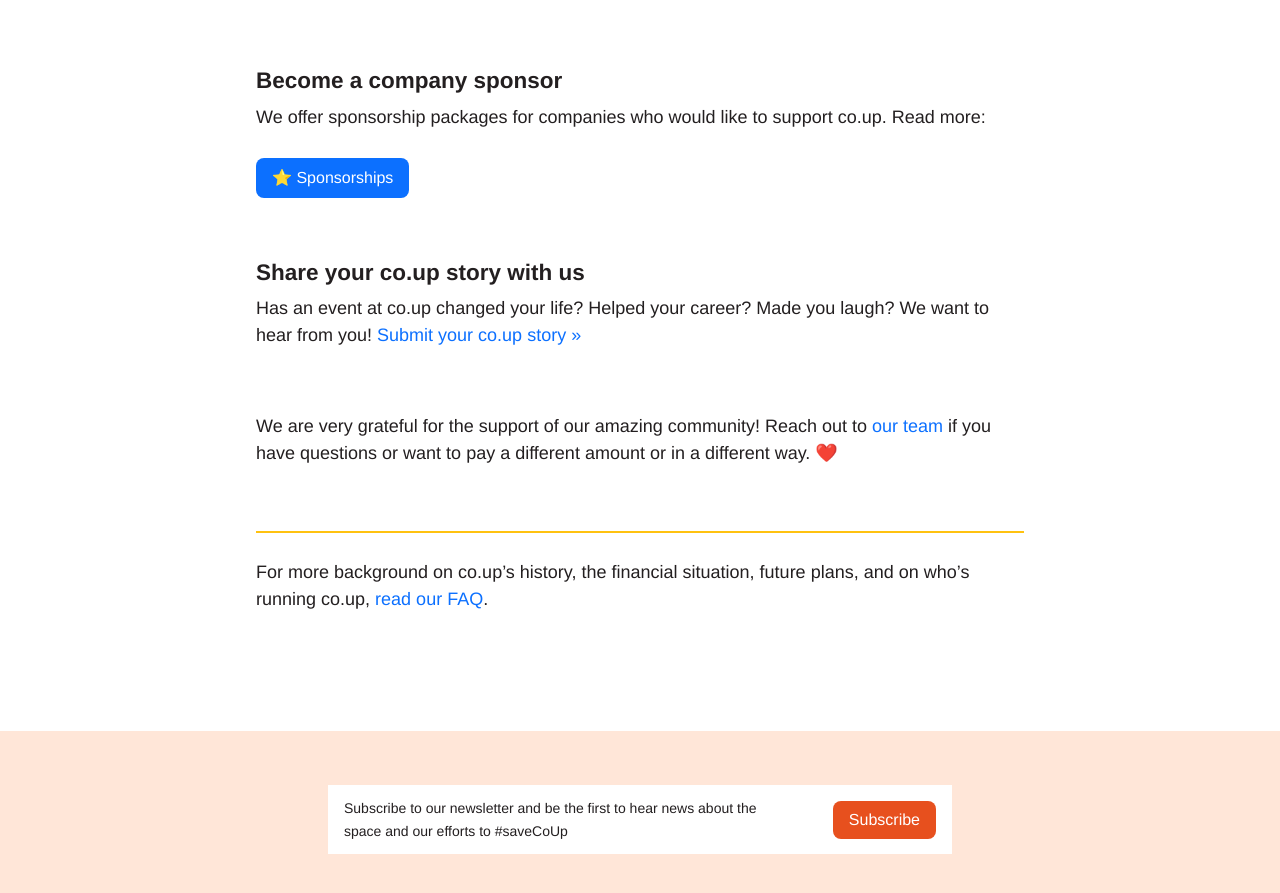
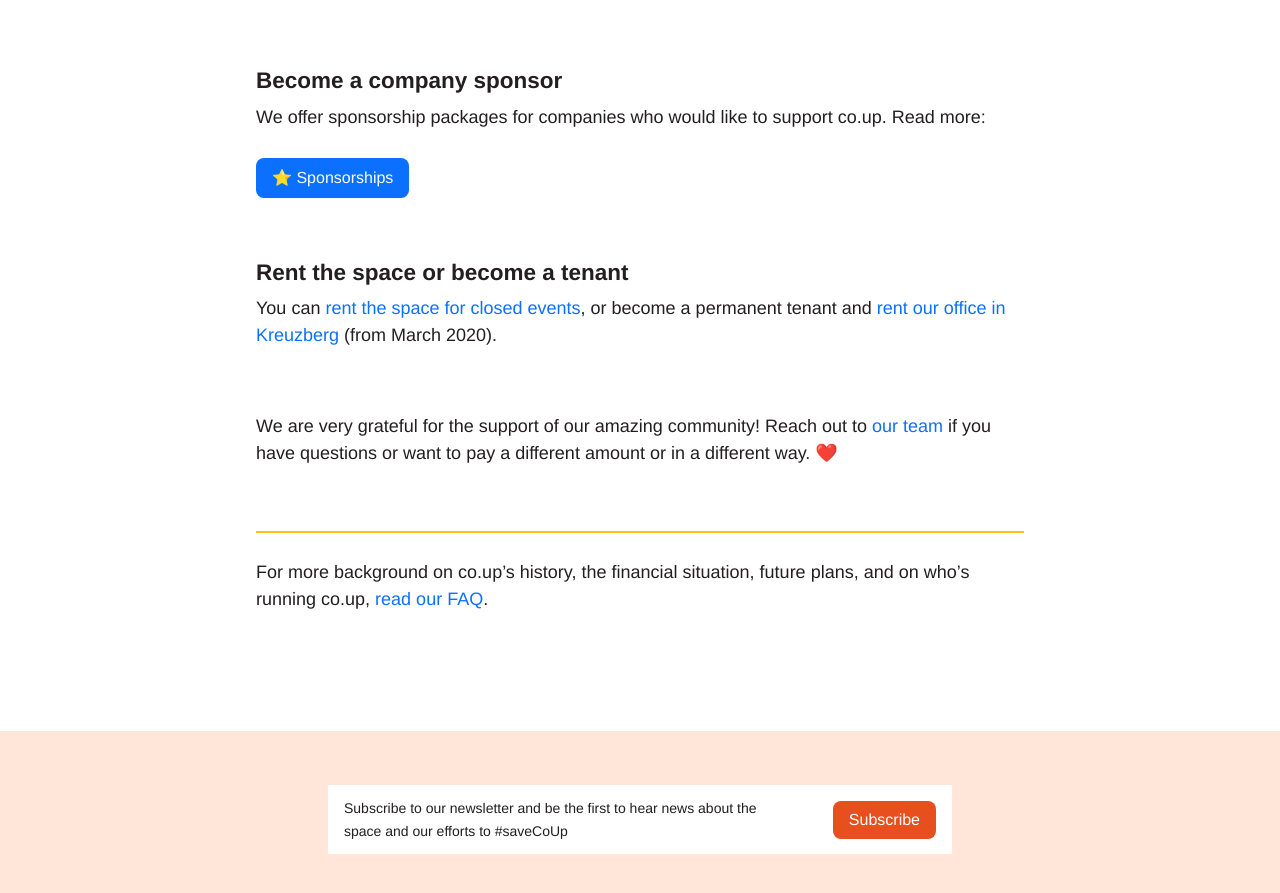
Before and after one commit to co-up/co-up.de, a Jekyll site: the page built from support-us.html, in a window 1280 px wide and 900 px high, scrolled down 1532 px. Shown: the top 893 px of the window. Built offline with Jekyll 4.4.1, drawn with Linux system fonts in a browser that asks for light colours.

Commit message:
text update, remove banner

```diff
--- a/index.html
+++ b/index.html
@@ -37,6 +37,3 @@ layout: default
     If you want to help us keep co.up alive – you can! <a href="/support-us/">Support us »</a>.
   </p>
 </section>
-
-
-{% include modal.html %}
--- a/support-us.html
+++ b/support-us.html
@@ -76,11 +76,9 @@ description:  In order for us to continue offering our space to the community, w
 </section>
 
 <section class="support-section">
-  <h3>Share your co.up story with us</h3>
+  <h3>Rent the space or become a tenant</h3>
   <p>
-    Has an event at co.up changed your life? Helped your career? Made you laugh? We want to hear from you! <a href="https://docs.google.com/forms/d/e/1FAIpQLScOkGytFXPTHb1ruQDSGVwa-WxkFOm-TWR2S2753iOkbMoBXA/viewform" target="_blank">
-      Submit your co.up story »
-    </a>
+    You can <a href="/rent-space">rent the space for closed events</a>, or become a permanent tenant and <a href="/rent-office">rent our office in Kreuzberg</a> (from March 2020).
   </p>
 </section>
 
```
